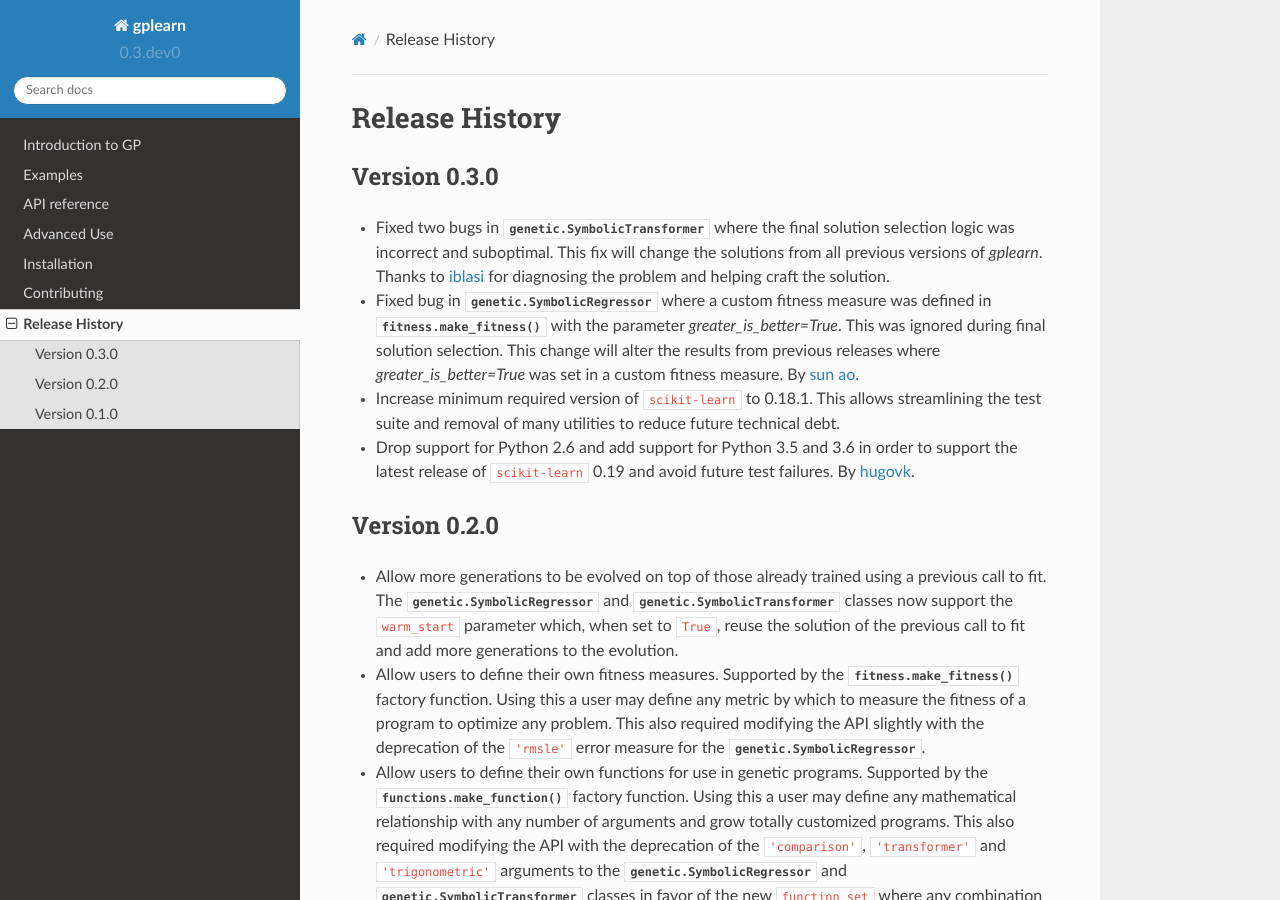
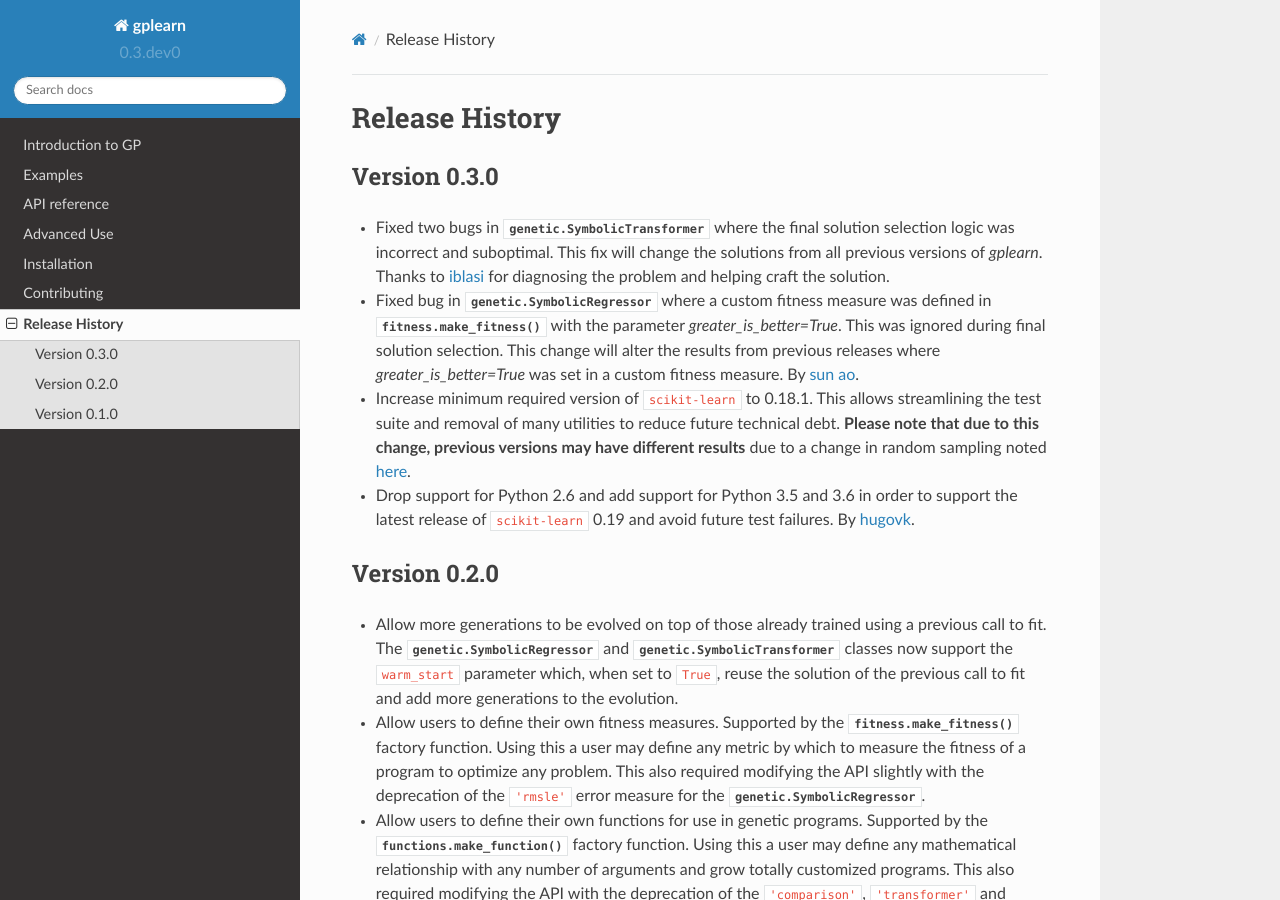
Before and after one commit to trevorstephens/gplearn, a Sphinx documentation site: the page built from doc/changelog.rst, in a window 1280 px wide and 900 px high. Built offline with Sphinx 7.4.7 and the Read the Docs theme 2.0.0, drawn with Linux system fonts in a browser that asks for light colours.

Commit message:
update changelog with changes in random sampling

```diff
--- a/doc/changelog.rst
+++ b/doc/changelog.rst
@@ -20,7 +20,9 @@ Version 0.3.0
   `sun ao <https://github.com/eggachecat>`_.
 - Increase minimum required version of ``scikit-learn`` to 0.18.1. This allows
   streamlining the test suite and removal of many utilities to reduce future
-  technical debt.
+  technical debt. **Please note that due to this change, previous versions
+  may have different results** due to a change in random sampling noted
+  `here <http://scikit-learn.org/stable/whats_new.html#version-0-18-1>`_.
 - Drop support for Python 2.6 and add support for Python 3.5 and 3.6 in order
   to support the latest release of ``scikit-learn`` 0.19 and avoid future test
   failures. By `hugovk <https://github.com/hugovk>`_.
```
